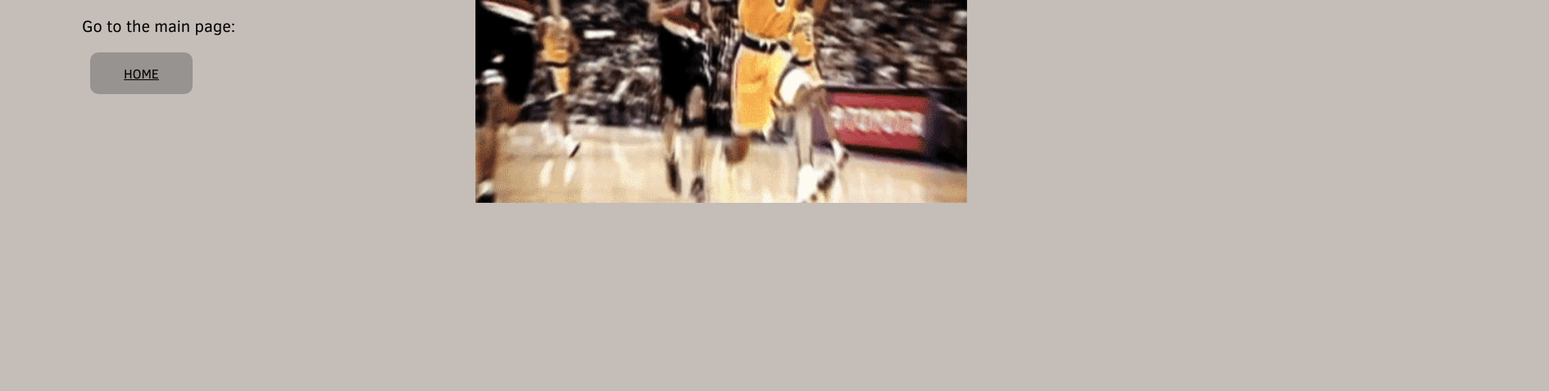
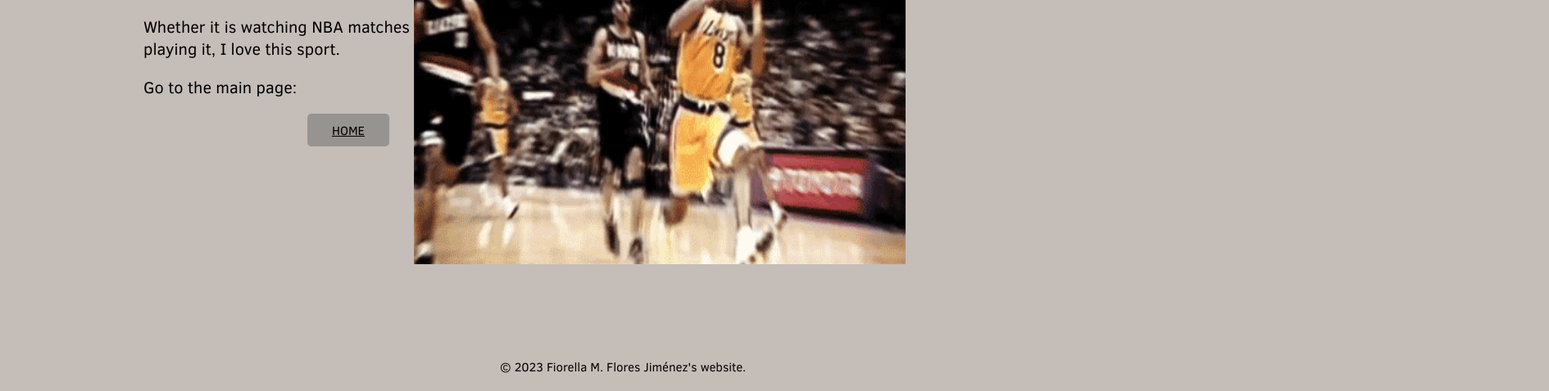
Before and after one commit to fiorellafloresjimenez/fiorellafloresjimenez.github.io, a plain HTML site: page page1.html in a window 1280 px wide. Shown: the part 322-800 px from the top of the page at 82% size, 1890 px wide, since content can reach past the window. Drawn offline with Linux system fonts and the light colour scheme.

Commit message:
Update page1.html

```diff
--- a/page1.html
+++ b/page1.html
@@ -7,7 +7,7 @@
         background-color: #C5BDB8;
         background-size: cover;
         color: ##000000;
-        margin: 100px;
+        margin: 175px;
         margin-right: 750px;
       }
 
@@ -39,15 +39,15 @@
         background-color: #979390;
         border: #000000;
         color: #000000 !important;
-        padding: 15px 32px;
+        padding: 10px 10px;
         text-align: center;
         text-decoration: none;
         display: block;
-        font-size: 16px;
-        margin: 10px;
+        font-size: 15px;
+        margin-left: 200px;
         cursor: pointer;
-        border-radius: 10px;
-        width: 125px;
+        border-radius: 5px;
+        width: 100px;
         font-family: ClearSans;
       }
 
@@ -62,10 +62,20 @@
       img {
       float: right;
       position: absolute;
-      top: 100px;
-      right: 100px;
+      top: 175px;
+      right: 175px;
       width: 600px;
       height: 470px;
+      }
+
+      footer{
+        position: absolute;
+        bottom: 0;
+        width: 100%;
+        height: 2.5rem;
+        left: 610px;
+        font-family: ClearSans;
+        font-size: 15px;
       }
     </style>
   </head>
@@ -75,5 +85,6 @@
     <p>Go to the main page:</p>
     <button><a href="index.html">HOME</a></button>
     <img src="giphy-4.gif" alt="floating image">
+    <footer>© 2023 Fiorella M. Flores Jiménez's website.</p>
   </body>
 </html>
```
